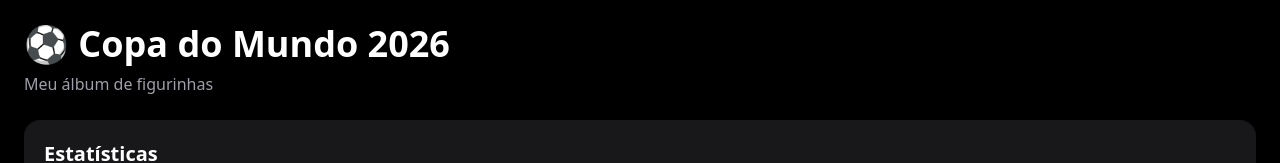
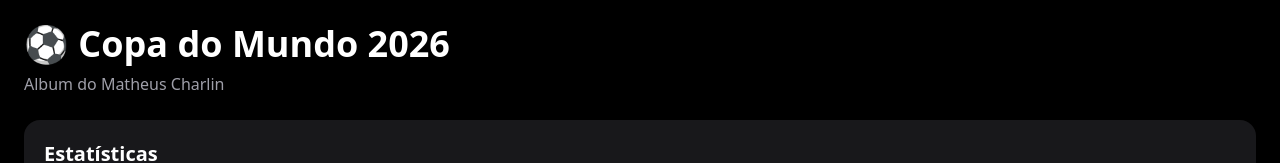
Before and after one commit to charlindiego-bot/album, a Next.js app: page / in a window 1280 px wide. Shown: the top 163 px of the page. Built offline with nearby package versions, Linux system fonts and the light colour scheme.

Commit message:
fix: unificação e tipagem do ProgressCard no arquivo principal

```diff
--- a/app/page.tsx
+++ b/app/page.tsx
@@ -42,7 +42,7 @@ return(
 
 <p className="text-zinc-400 mt-2">
 
-Meu álbum de figurinhas
+Album do Matheus Charlin
 
 </p>
 
```
